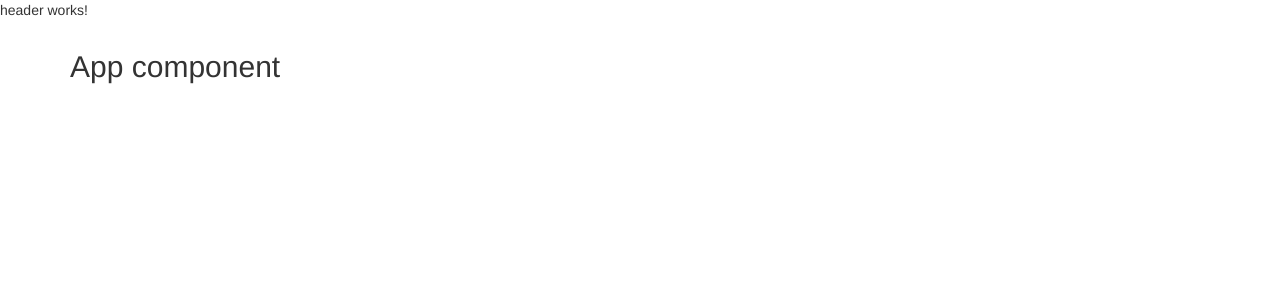
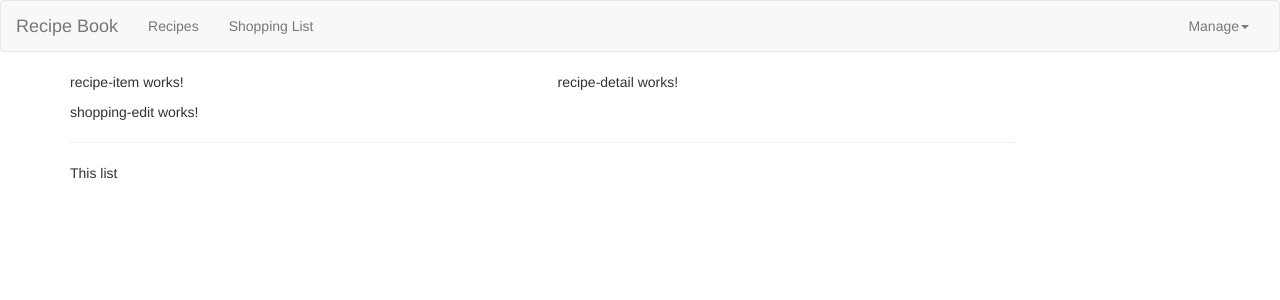
Before and after one commit to rentworx/ng-recipe, an Angular app: page / in a window 1280 px wide. Shown: the top 300 px of the page. Built offline with nearby package versions, Linux system fonts and the light colour scheme.

Commit message:
Fixed up header to look good.  Organized the recipes component to have a list on one side and a detail on the other. Added recipe model.

```diff
--- a/src/app/app.component.html
+++ b/src/app/app.component.html
@@ -3,7 +3,8 @@
 <div class="container">
   <div class="row">
     <div class="col-md-12">
-      <h2>App component</h2>
+      <app-recipes></app-recipes>
+      <app-shopping-list></app-shopping-list>
     </div>
   </div>
 </div>
--- a/src/app/header/header.component.html
+++ b/src/app/header/header.component.html
@@ -1 +1,24 @@
-<p>header works!</p>
+<nav class="navbar navbar-default">
+  <div class="container-fluid">
+
+    <div class="navbar-header">
+      <a href="#" class="navbar-brand">Recipe Book</a>
+    </div>
+
+    <div class="collapse navbar-collapse">
+      <ul class="nav navbar-nav">
+        <li><a href="#">Recipes</a></li>
+        <li><a href="#">Shopping List</a></li>
+      </ul>
+      <ul class="nav navbar-nav navbar-right">
+        <li class="dropdown">
+          <a href="#" class="dropdown-toggle">Manage<span class="caret"></span></a>
+          <ul class="dropdown-menu">
+            <li><a href="#">Save Data</a></li>
+            <li><a href="#">Fetch Data</a></li>
+          </ul>
+        </li>
+      </ul>
+    </div>
+  </div>
+</nav>
--- a/src/app/recipes/recipe-list/recipe-list.component.html
+++ b/src/app/recipes/recipe-list/recipe-list.component.html
@@ -1 +1 @@
-<p>recipe-list works!</p>
+<app-recipe-item></app-recipe-item>
--- a/src/app/recipes/recipe-list/recipe-list.component.ts
+++ b/src/app/recipes/recipe-list/recipe-list.component.ts
@@ -1,4 +1,4 @@
-import { Component, OnInit } from '@angular/core';
+import {Component, OnInit} from '@angular/core';
 
 @Component({
   selector: 'app-recipe-list',
@@ -6,8 +6,10 @@
   styleUrls: ['./recipe-list.component.css']
 })
 export class RecipeListComponent implements OnInit {
+  recipes = [];
 
-  constructor() { }
+  constructor() {
+  }
 
   ngOnInit() {
   }
--- a/src/app/recipes/recipes.component.html
+++ b/src/app/recipes/recipes.component.html
@@ -1 +1,8 @@
-<p>recipes works!</p>
+<div class="row">
+  <div class="col-md-5">
+    <app-recipe-list></app-recipe-list>
+  </div>
+  <div class="col-md-7">
+    <app-recipe-detail></app-recipe-detail>
+  </div>
+</div>
--- a/src/app/shopping-list/shopping-list.component.html
+++ b/src/app/shopping-list/shopping-list.component.html
@@ -1 +1,7 @@
-<p>shopping-list works!</p>
+<div class="row">
+  <div class="col-xs-10">
+    <app-shopping-edit></app-shopping-edit>
+    <hr>
+    <p>This list</p>
+  </div>
+</div>
```
Also changed, not shown: src/app/recipes/recipe.model.ts (added, +11 -0 lines).
